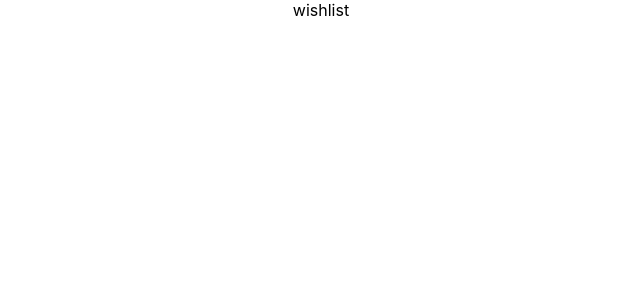
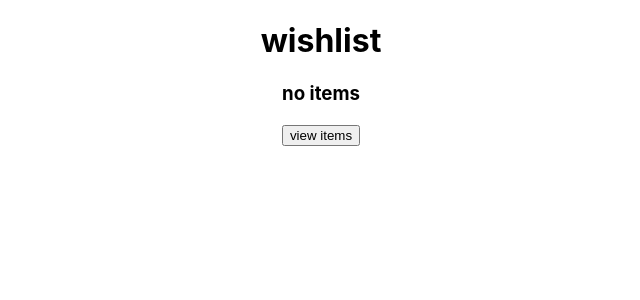
Before and after one commit to vaishnavipaliya11/real-estate-reunion, a React (Create React App) app: page /wishlist in a window 1280 px wide. Shown: the top 300 px of the page, without its empty margins (319-959 px from the left). Built offline with nearby package versions, Linux system fonts and the light colour scheme.

Commit message:
feat: add to wishlist

```diff
--- a/src/Components/StateCard.jsx
+++ b/src/Components/StateCard.jsx
@@ -1,12 +1,20 @@
 import "../Components/StateCard.css"
+import { useWishlist } from "../context/WishlistContext"
 const StateCard = (cardData) => {
-    const {img,type,price,rating} = cardData.cards
+    const { img, type, price, rating } = cardData.cards
+
+    const { wishlistState, wishlistDispatch } = useWishlist()
+
     return (
         <div className="product-card">
             <div
                 className="badge"
+                onClick={() => wishlistDispatch({
+                    type:"ADD-TO-WISHLIST",
+                    payload:cardData.cards
+                })}
             >
-                 wishlist
+                wishlist
             </div>
 
             <div className="product-tumb">
--- a/src/Pages/Wishlist.js
+++ b/src/Pages/Wishlist.js
@@ -1,6 +1,31 @@
-const Wishlist = ()=>{
-    return(
-        <div>wishlist</div>
+import { StateCard } from "../Components/StateCard"
+import { useWishlist } from "../context/WishlistContext"
+import {useNavigate} from "react-router-dom"
+
+const Wishlist = () => {
+    const { wishlistState, wishlistDispatch } = useWishlist()
+    const { wishlist } = wishlistState
+    const navigate = useNavigate()
+    return (
+        <div>
+            <h1>wishlist</h1>
+            {wishlist.length === 0 ? (
+                <div>
+                    <h3>no items</h3>
+                    <button onClick={() => navigate("/")}>view items </button>
+                </div>
+            ) : (
+                <div className="cards-container">
+                    {wishlist.map((cardData) => {
+                        return (
+                            <div>
+                                <StateCard key={cardData?.id} cards={cardData} />
+                            </div>
+                        )
+                    })}
+                </div>
+            )}
+        </div>
     )
 }
-export {Wishlist}
+export { Wishlist }
--- a/src/reducers/wishlistReducer.js
+++ b/src/reducers/wishlistReducer.js
@@ -1,4 +1,13 @@
 const wishlistReducer = (state,action) =>{
+    console.log("called");
+    switch (action.type) {
+        case "ADD-TO-WISHLIST":
+            console.log(action.payload);
+            return {...state, wishlist : [...state.wishlist ,{...action.payload} ]}
 
+
+        default:
+           return state;
+    }
 }
 export {wishlistReducer}
```
